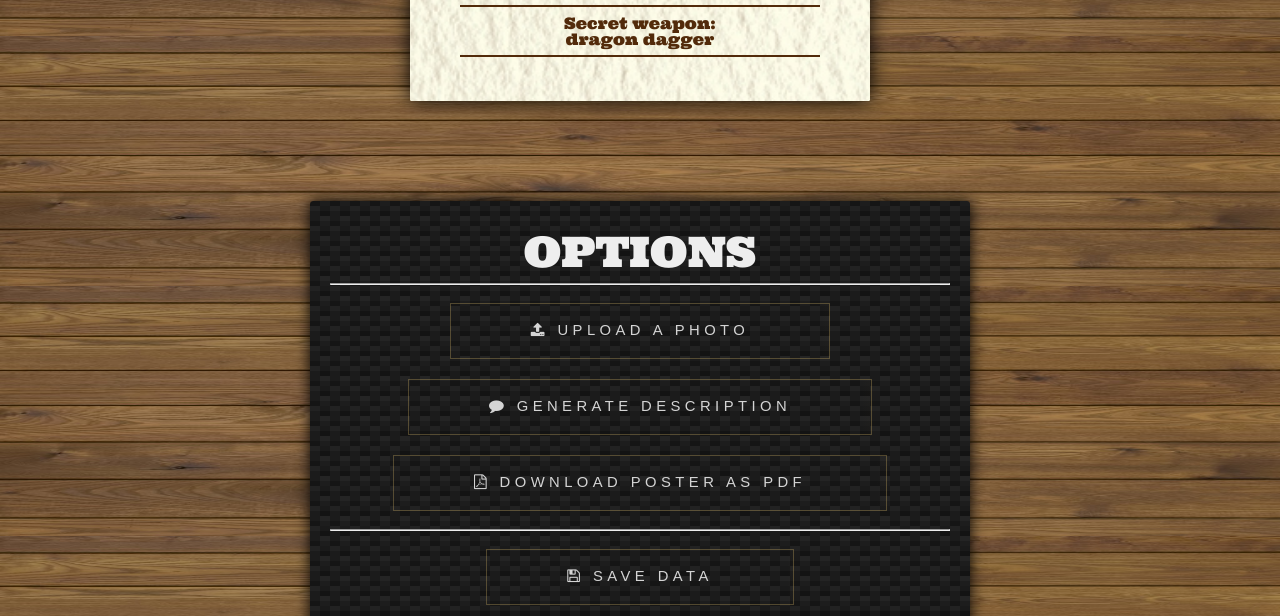
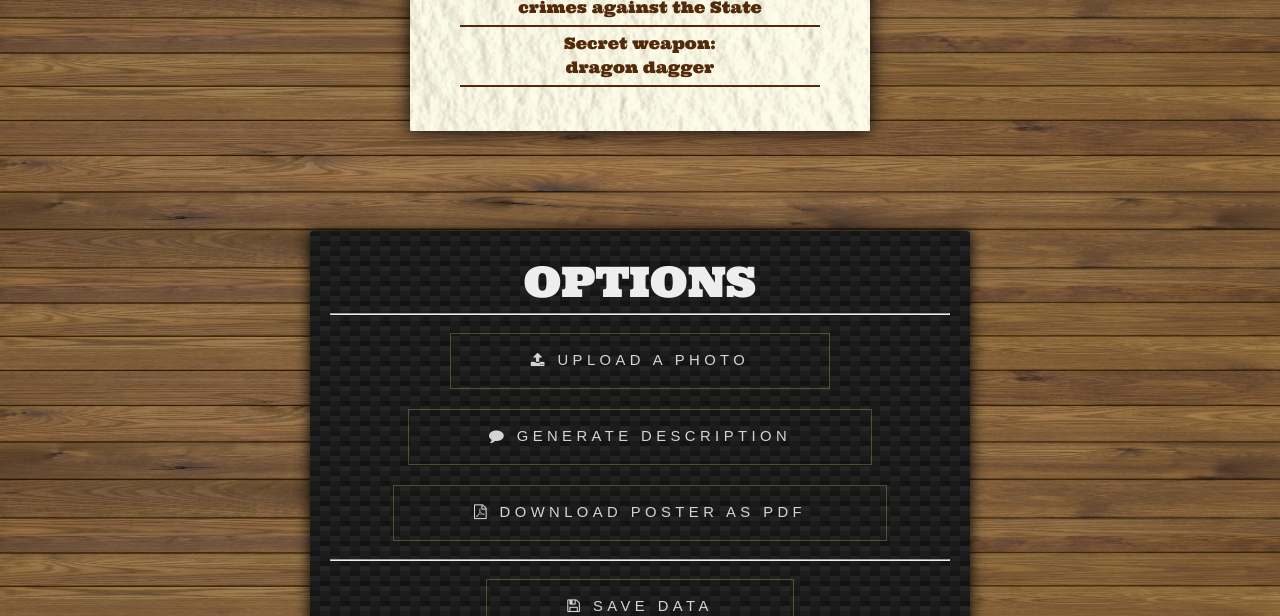
Before and after one commit to jraleman/hometrap, a plain HTML site: page index.html in a window 1280 px wide. Shown: the part 484-1100 px from the top of the page. Drawn offline with Linux system fonts and the light colour scheme; a web font is replaced by a local one.

Commit message:
Adding new styles for editable text and adding sources of the images, texture and background

```diff
--- a/css/styles.css
+++ b/css/styles.css
@@ -18,6 +18,9 @@
 
 /*
 ** Base
+** Sources:
+**   - Background    -> http://tinyurl.com/yauye5g3
+**   - Paper Texture -> http://tinyurl.com/yaqahd6t
 ** .............................................................................
 */
 
@@ -133,9 +136,20 @@ html, body {
 ** .............................................................................
 */
 
+.wanted-paper #playerName,
+.wanted-paper #rewardPointsr,
+.wanted-paper #wantedDescription,
+.wanted-paper #specialAbility,
+.wanted-paper #secretWeapon {
+  padding-top: 7.5px;
+  padding-bottom: 2.5px;
+}
+
 .wanted-paper #playerName:hover,
 .wanted-paper #rewardPoints:hover,
-.wanted-paper #wantedDescription:hover {
+.wanted-paper #wantedDescription:hover,
+.wanted-paper #specialAbility:hover,
+.wanted-paper #secretWeapon:hover {
   color: #eee;
   background-color: #522A0A;
 }
@@ -194,6 +208,6 @@ html, body {
 .options button:hover {
   color: #fff;
   border: 1px solid rgba(223,190,106,0);
-  color: $white;
+  color: #eee;
   background-position: 99% 50%;
 }
```
